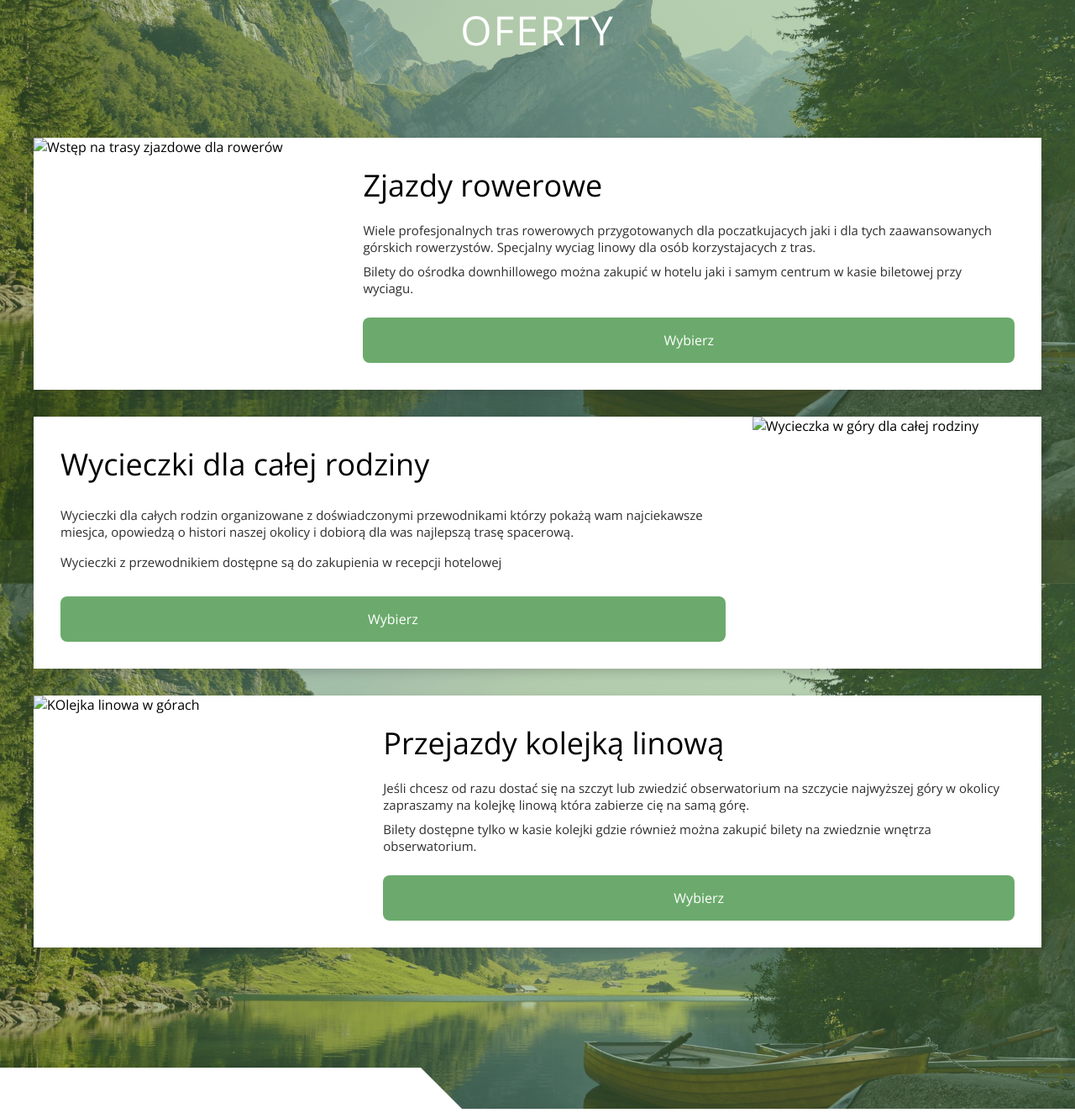
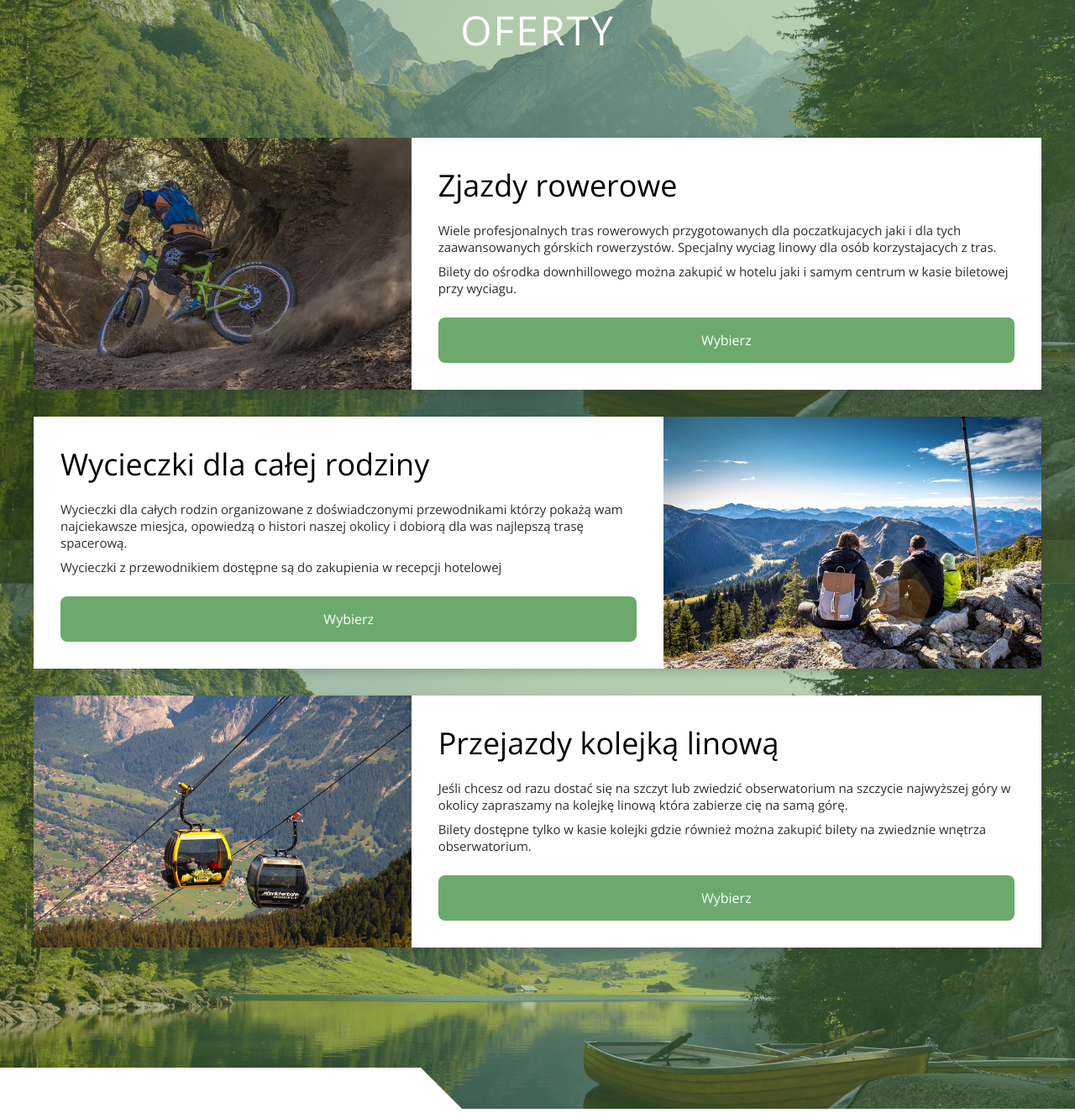
Before and after one commit to Kriucz/Hotel-Pod-Z-aman-Sosn-, a plain HTML site: page index.html in a window 1280 px wide. Shown: the part 3881-5206 px from the top of the page at 84% size. Drawn offline with nearby package versions, Linux system fonts and the light colour scheme; files that its build step writes are made by us from their sources; the site is published under a folder, as on GitHub Pages, so addresses that start at the root find nothing.

Commit message:
Update index.html

```diff
--- a/index.html
+++ b/index.html
@@ -162,7 +162,7 @@
                 <div class="offers__box">
 
                     <div class="offers__option">
-                        <img src="/img/bike.jpg" alt="Wstęp na trasy zjazdowe dla rowerów" class="offers__option-img">
+                        <img src="./img/bike.jpg" alt="Wstęp na trasy zjazdowe dla rowerów" class="offers__option-img">
                         <div class="offers__option-info">
                             <h3 class="offers__option-heading">Zjazdy rowerowe</h3>
                             <p class="offers__option-text">Wiele profesjonalnych tras rowerowych przygotowanych dla
@@ -175,7 +175,7 @@
                     </div>
 
                     <div class="offers__option">
-                        <img src="/img/trip.jpg" alt="Wycieczka w góry dla całej rodziny"
+                        <img src="./img/trip.jpg" alt="Wycieczka w góry dla całej rodziny"
                             class="offers__option-img offers__option-img--right">
                         <div class="offers__option-info">
                             <h3 class="offers__option-heading">Wycieczki dla całej rodziny</h3>
@@ -191,7 +191,7 @@
                     </div>
 
                     <div class="offers__option">
-                        <img src="/img/lineroad.jpg" alt="KOlejka linowa w górach" class="offers__option-img">
+                        <img src="./img/lineroad.jpg" alt="KOlejka linowa w górach" class="offers__option-img">
                         <div class="offers__option-info">
                             <h3 class="offers__option-heading">Przejazdy kolejką linową</h3>
                             <p class="offers__option-text">Jeśli chcesz od razu dostać się na szczyt lub zwiedzić
```
